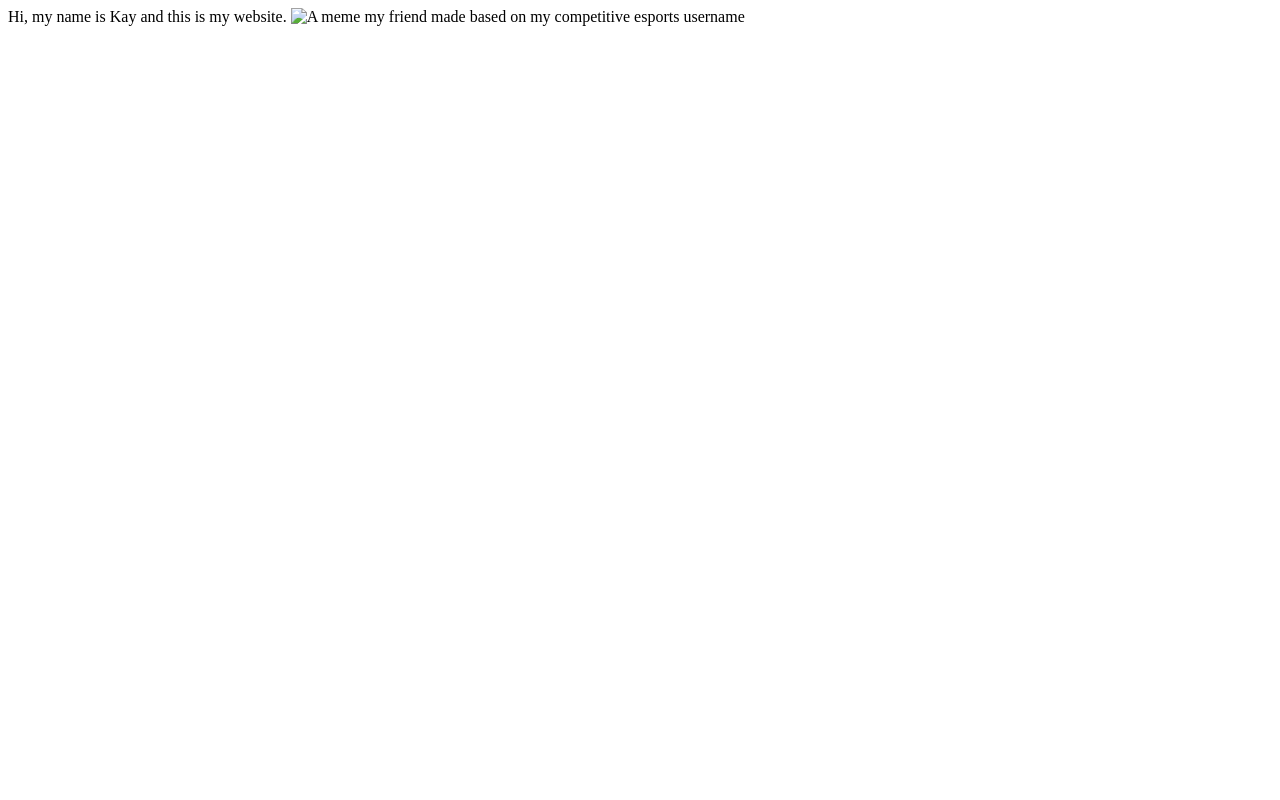
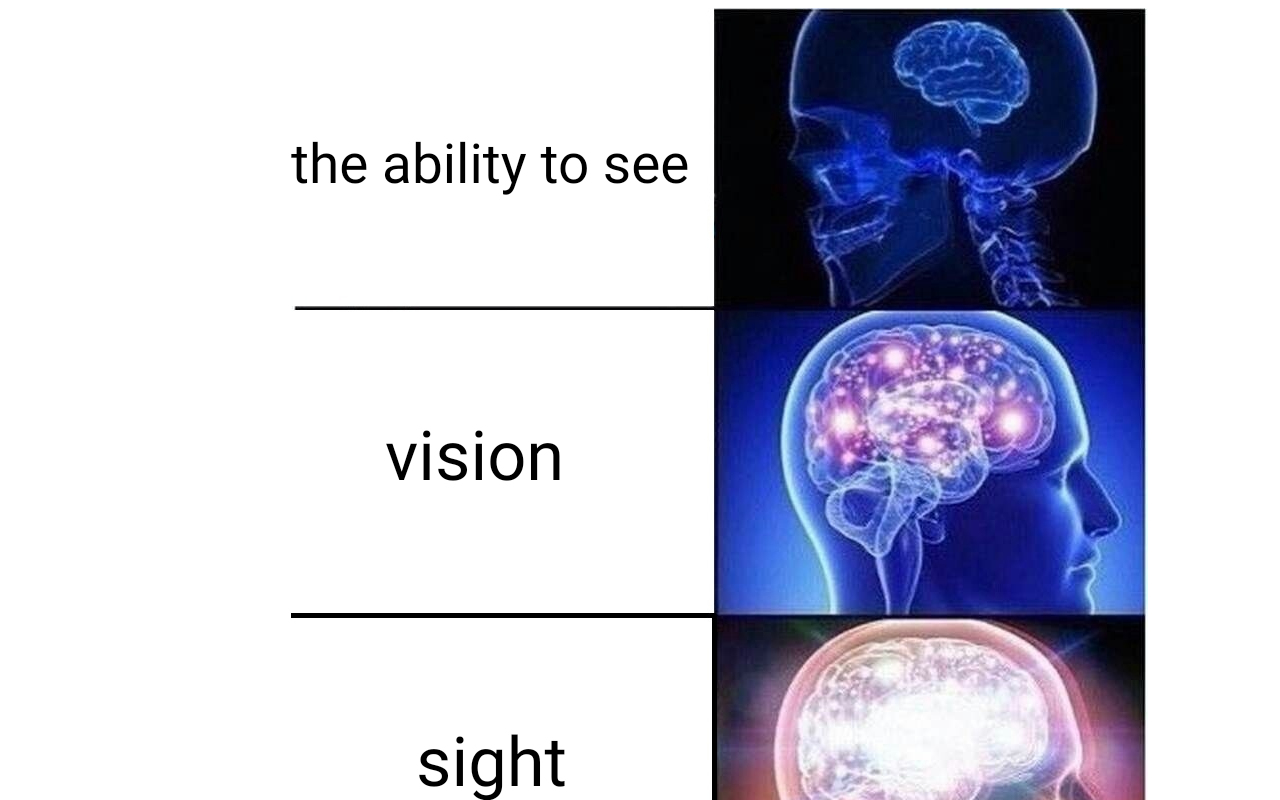
Before and after one commit to kmc201516/portfolio-site, a plain HTML site: page index.html in a window 1280 px wide. Shown: the top 800 px of the page. Drawn offline with Linux system fonts and the light colour scheme.

Commit message:
Update index.html

```diff
--- a/index.html
+++ b/index.html
@@ -2,7 +2,7 @@
 
 	Hi, my name is Kay and this is my website.
 
-<img src="images\UltraChrome.png"
+<img src="images\SiGGht.jpg"
 alt="A meme my friend made based on my competitive esports username"
      width:"100"
 	height: "50">
```
